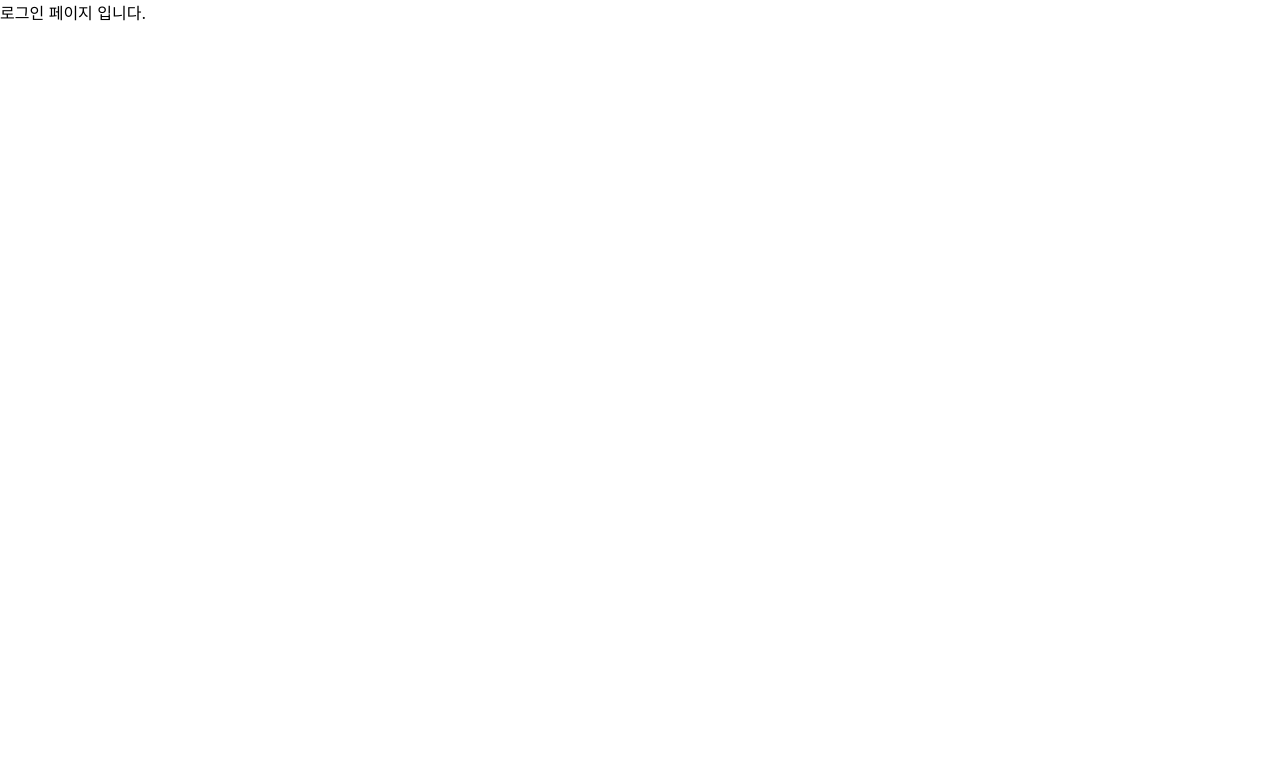
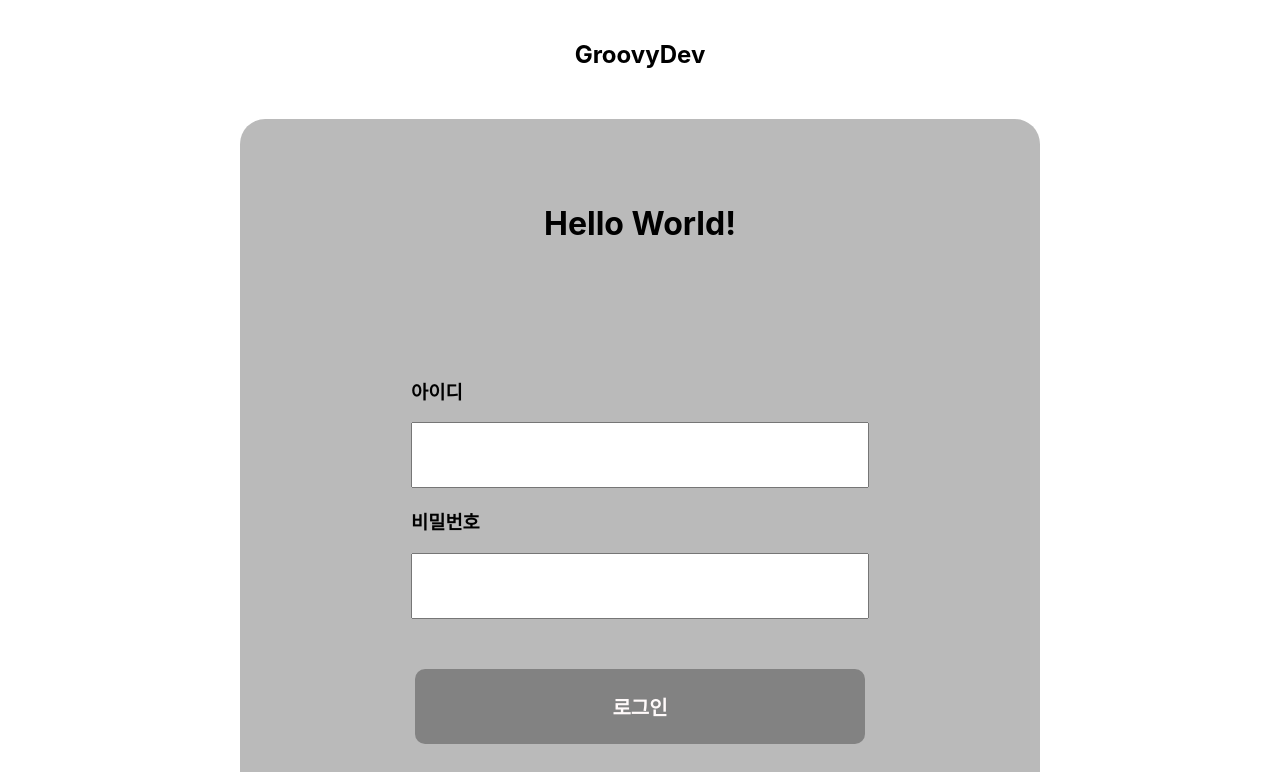
Before and after one commit to nkcfe/GrDev, a React (Create React App) app: page /login in a window 1280 px wide. Shown: the top 772 px of the page. Built offline with nearby package versions, Linux system fonts and the light colour scheme; no server answers.

Commit message:
Feat: "Login page"

```diff
--- a/package.json
+++ b/package.json
@@ -13,6 +13,7 @@
     "firebase": "^10.6.0",
     "react": "^18.2.0",
     "react-dom": "^18.2.0",
+    "react-hook-form": "^7.48.2",
     "react-router-dom": "^6.19.0",
     "react-scripts": "5.0.1",
     "styled-components": "^6.1.1",
--- a/src/firebase.js
+++ b/src/firebase.js
@@ -1,17 +1,24 @@
 // Import the functions you need from the SDKs you need
-import { initializeApp } from "firebase/app";
+import { initializeApp } from 'firebase/app';
+import { getFirestore } from 'firebase/firestore';
+import { getAuth } from 'firebase/auth';
+
 // TODO: Add SDKs for Firebase products that you want to use
 // https://firebase.google.com/docs/web/setup#available-libraries
 
 // Your web app's Firebase configuration
 const firebaseConfig = {
-  apiKey: "AIzaSyAxsQ3q_CG3wYKx0puNTlcaml0C3pOtOGo",
-  authDomain: "groovydev-7b8e8.firebaseapp.com",
-  projectId: "groovydev-7b8e8",
-  storageBucket: "groovydev-7b8e8.appspot.com",
-  messagingSenderId: "1037553387827",
-  appId: "1:1037553387827:web:ca755a96655d04f9bf5646",
+  apiKey: 'AIzaSyAxsQ3q_CG3wYKx0puNTlcaml0C3pOtOGo',
+  authDomain: 'groovydev-7b8e8.firebaseapp.com',
+  projectId: 'groovydev-7b8e8',
+  storageBucket: 'groovydev-7b8e8.appspot.com',
+  messagingSenderId: '1037553387827',
+  appId: '1:1037553387827:web:ca755a96655d04f9bf5646',
 };
 
 // Initialize Firebase
 export const app = initializeApp(firebaseConfig);
+export const db = getFirestore(app);
+
+// Initialize Firebase Authentication and get a reference to the service
+export const auth = getAuth(app);
--- a/src/pages/Login.tsx
+++ b/src/pages/Login.tsx
@@ -1,7 +1,122 @@
-import React from "react";
+import React, { useEffect } from 'react';
+import { styled } from 'styled-components';
+import { auth } from '../firebase';
+import { signInWithEmailAndPassword, onAuthStateChanged } from 'firebase/auth';
+import { useNavigate } from 'react-router-dom';
+import { FirebaseError } from 'firebase/app';
+import { useForm } from 'react-hook-form';
 
-const Login = () => {
-  return <div>로그인 페이지 입니다.</div>;
+interface LoginData {
+  email: string;
+  password: string;
+}
+
+const Login: React.FC = () => {
+  const { register, handleSubmit } = useForm<LoginData>();
+
+  useEffect(() => {
+    onAuthStateChanged(auth, (user) => {
+      // console.log('user -> ', user);
+      // console.log('auth.currentUser -> ', auth.currentUser);
+    });
+  }, []);
+
+  const navigate = useNavigate();
+
+  const login = async (data: LoginData) => {
+    try {
+      const userCredential = await signInWithEmailAndPassword(auth, data.email, data.password);
+      // console.log(userCredential);
+      // auth.currentUser.getIdToken()
+      navigate('/');
+    } catch (error) {
+      // const err = error as FirebaseError;
+      // console.log('로그인 오류', error, '파이어베이스 에러 확인 -> ', err);
+      // const errorCode = err.code;
+      // const errorMsg = err.message;
+      // console.log('error with login', errorCode, errorMsg);
+      alert('이메일과 비밀번호를 확인해주세요.');
+    }
+  };
+
+  return (
+    <BG>
+      <h2>GroovyDev</h2>
+      <LoginBox>
+        <LoginTitle>Hello World!</LoginTitle>
+        <form onSubmit={handleSubmit(login)}>
+          <div>
+            <div>
+              <h3>아이디</h3>
+              <Input type='email' {...register('email')} />
+            </div>
+            <div>
+              <h3>비밀번호</h3>
+              <Input type='password' {...register('password')} />
+            </div>
+          </div>
+          <Btns>
+            <Btn type='submit'>로그인</Btn>
+            <Btn type='button' onClick={() => navigate('/register')}>
+              회원가입
+            </Btn>
+          </Btns>
+        </form>
+      </LoginBox>
+    </BG>
+  );
 };
 
 export default Login;
+
+const BG = styled.div`
+  display: flex;
+  flex-direction: column;
+  align-items: center;
+  margin-top: 20px;
+`;
+
+const LoginBox = styled.div`
+  display: flex;
+  flex-direction: column;
+  align-items: center;
+  justify-content: space-between;
+  width: 800px;
+  height: 700px;
+  padding: 80px 0px;
+  background-color: rgba(0, 0, 0, 0.27);
+  border-radius: 25px;
+  margin: 30px 0px;
+`;
+
+const LoginTitle = styled.h1`
+  margin-top: 5px;
+`;
+
+const Input = styled.input`
+  width: 450px;
+  height: 60px;
+`;
+
+const Btns = styled.div`
+  display: flex;
+  flex-direction: column;
+  justify-content: center;
+  align-items: center;
+  gap: 30px;
+  margin: 50px 0;
+`;
+
+const Btn = styled.button`
+  width: 450px;
+  height: 75px;
+  background-color: rgba(0, 0, 0, 0.3);
+  color: snow;
+  font-weight: 600;
+  font-size: 20px;
+  border: none;
+  border-radius: 10px;
+  &:hover {
+    background-color: rgba(0, 0, 0, 0.4);
+  }
+`;
```
Also changed, not shown: src/hooks/useInput.js (added, +13 -0 lines), src/pages/Register.tsx (line endings or trailing spaces), 1 other file (tests, documents, lock files or other folders).
